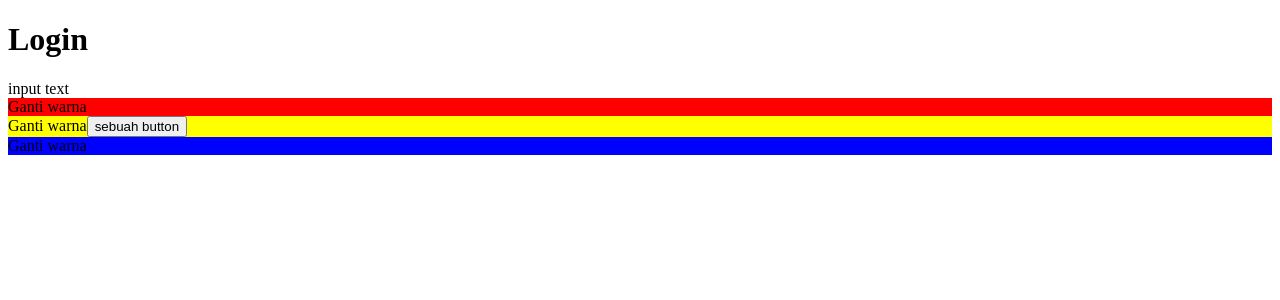
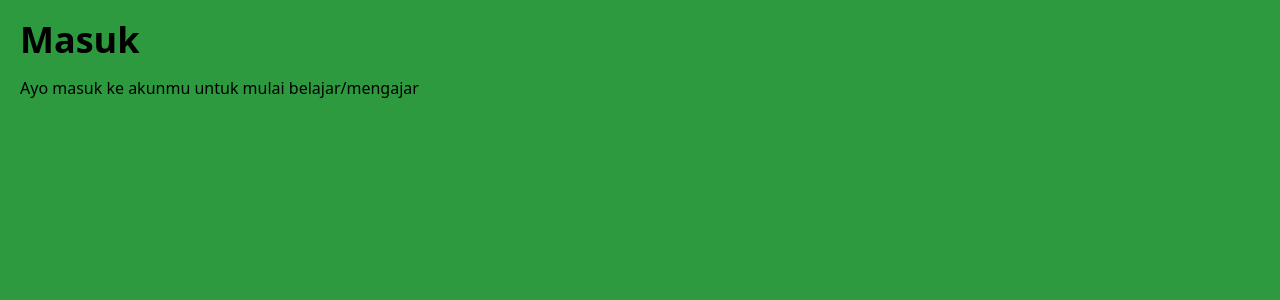
Before and after one commit to andirayka/lesinaja, a React (Create React App) app: page /login in a window 1280 px wide. Shown: the top 300 px of the page. Built offline with nearby package versions, Linux system fonts and the light colour scheme.

Commit message:
fix tailwind and craco config, add custom color

```diff
--- a/craco.config.js
+++ b/craco.config.js
@@ -1,3 +1,5 @@
+const path = require("path");
+
 // craco.config.js
 module.exports = {
   style: {
@@ -8,4 +10,13 @@ module.exports = {
       ],
     },
   },
+  webpack: {
+    alias: {
+      "@pages": path.resolve(__dirname, "src/pages"),
+      "@components": path.resolve(__dirname, "src/components"),
+      "@utils": path.resolve(__dirname, "src/utils"),
+      "@context": path.resolve(__dirname, "src/context"),
+      "@assets": path.resolve(__dirname, "src/assets"),
+    }
+  }
 }
--- /dev/null
+++ b/src/components/moleculs/SectionTitle.js
@@ -0,0 +1,12 @@
+import React from 'react';
+
+const SectionTitle = (props) => {
+  return (
+    <div>
+      <h1 className="font-bold text-4xl mb-4">{props.heading}</h1>
+      <p>{props.body}</p>
+    </div>
+  )
+}
+
+export default SectionTitle;
--- a/src/components/moleculs/index.js
+++ b/src/components/moleculs/index.js
@@ -1,3 +1,5 @@
 import InputText from "./InputText";
+import ContentContainer from "../organisms/ContentContainer";
+import SectionTitle from "./SectionTitle";
 
-export { InputText };
+export { InputText, ContentContainer, SectionTitle };
--- /dev/null
+++ b/src/components/organisms/ContentContainer.js
@@ -0,0 +1,15 @@
+import React from 'react';
+import { SectionTitle } from '../moleculs/index';
+
+const ContentContainer = () => {
+  return (
+    <div className="w-500 m-5">
+      <SectionTitle
+        heading="Masuk"
+        body="Ayo masuk ke akunmu untuk mulai belajar/mengajar"
+      />
+    </div>
+  )
+}
+
+export default ContentContainer;
--- a/src/index.js
+++ b/src/index.js
@@ -2,6 +2,7 @@ import React from "react";
 import ReactDOM from "react-dom";
 import App from "./App";
 import reportWebVitals from "./reportWebVitals";
+import 'tailwindcss/tailwind.css'
 
 ReactDOM.render(
   <React.StrictMode>
--- a/src/pages/Login.js
+++ b/src/pages/Login.js
@@ -1,16 +1,10 @@
 import React from "react";
-import { InputText, Contoh } from "@components";
+import { ContentContainer } from "@components";
 
 const Login = () => {
   return (
-    <div>
-      <h1>Login</h1>
-
-      <InputText />
-
-      <Contoh bgColor="red" />
-      <Contoh bgColor="yellow" button={<button>sebuah button</button>} />
-      <Contoh bgColor="blue" />
+    <div className="flex flex-row">
+      <ContentContainer />
     </div>
   );
 };
--- /dev/null
+++ b/src/pages/index.css
@@ -0,0 +1,7 @@
+@import "tailwindcss/base";
+@import "tailwindcss/components";
+@import "tailwindcss/utilities";
+
+body {
+  @apply bg-default-green;
+}
--- a/src/pages/index.js
+++ b/src/pages/index.js
@@ -1,4 +1,5 @@
 import Landing from "./Landing";
 import Login from "./Login";
+import './index.css';
 
 export { Landing, Login };
--- a/tailwind.config.js
+++ b/tailwind.config.js
@@ -1,8 +1,12 @@
 module.exports = {
-  purge: [],
+  purge: ['./src/**/*.{js,jsx,ts,tsx}', './public/index.html'],
   darkMode: false, // or 'media' or 'class'
   theme: {
-    extend: {},
+    extend:{
+      colors: {
+        'default-green': '#2D9A3F',
+      }
+    },
   },
   variants: {
     extend: {},
```
